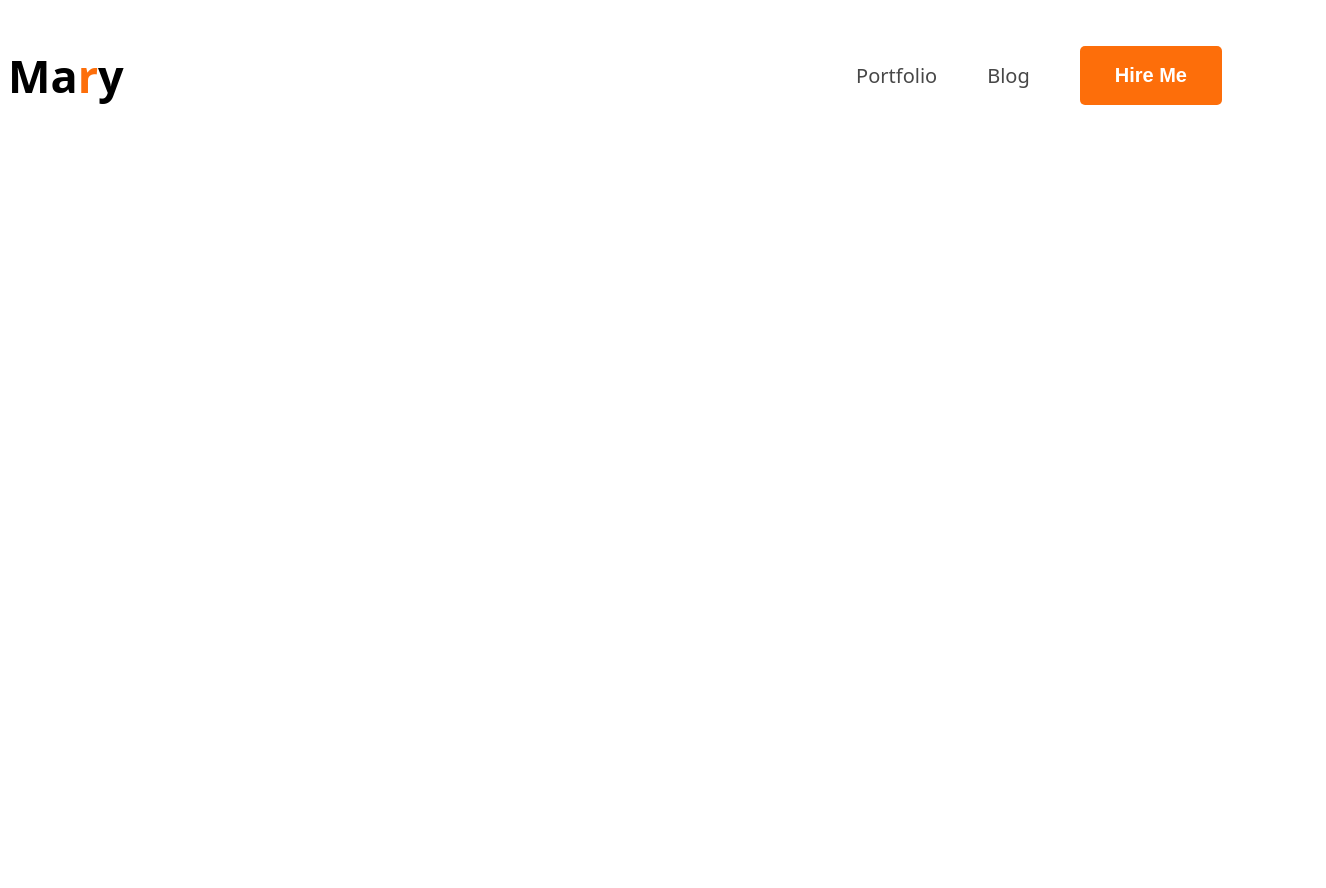
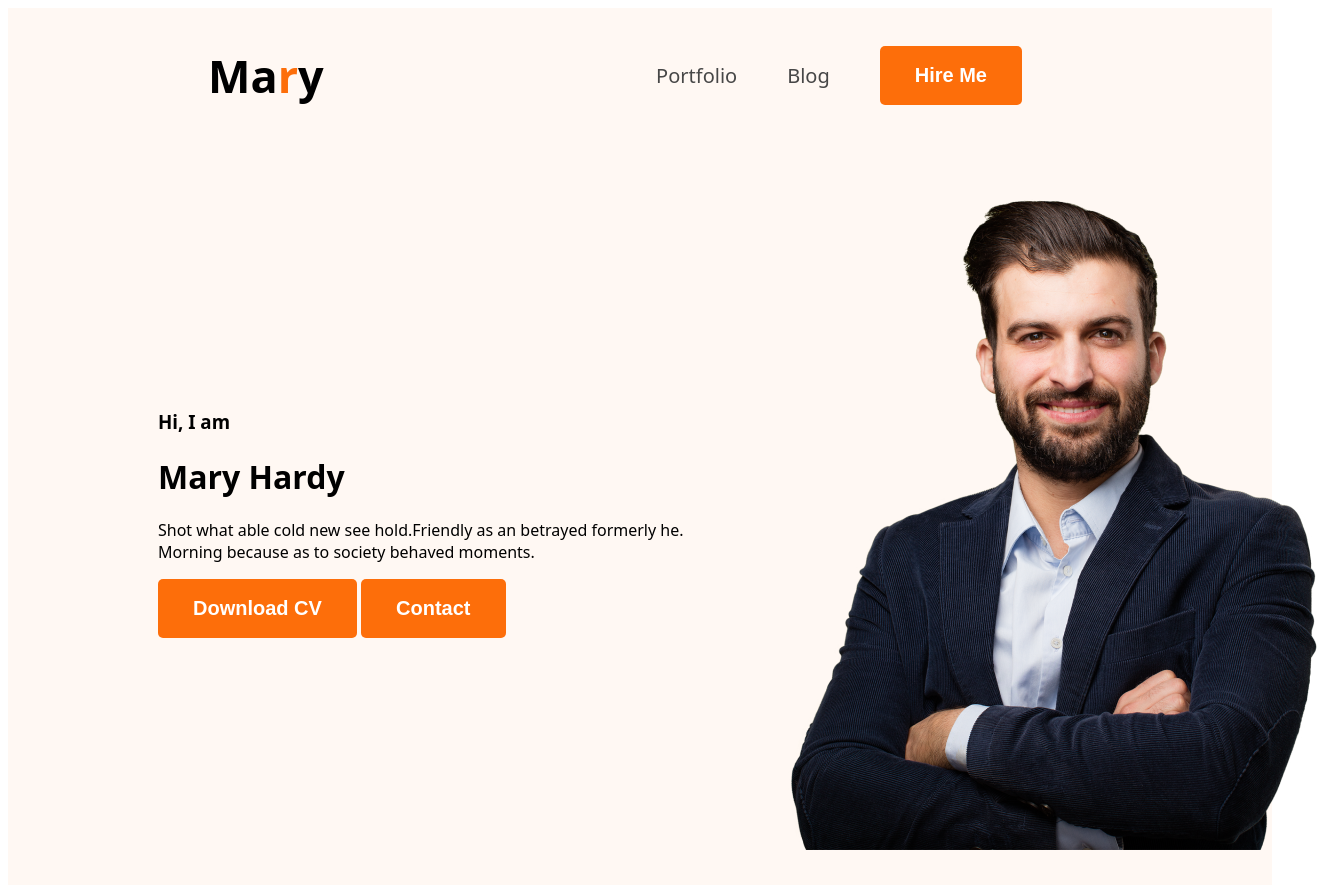
Before and after one commit to nichtmehr99/developer-mary, a plain HTML site: page index.html in a window 1280 px wide. Shown: the whole page, 1326 px wide, since content can reach past the window. Before the commit the page ends 800 px from the top, so only its background shows below. Drawn offline with Linux system fonts and the light colour scheme.

Commit message:
banner content added

```diff
--- a/index.html
+++ b/index.html
@@ -10,7 +10,7 @@
     <link rel="stylesheet" href="styles/portfolio.css">
 </head>
 <body>
-    <header>
+    <header class="header">
         <nav>
             <h2 class="nav-title">Ma<span class="common-color">r</span>y</h2>
             <ul>
@@ -19,6 +19,18 @@
                 <li><button class="common-button">Hire Me</button></li>
             </ul>
         </nav>
+        <div class="banner">
+            <div class="banner-content">
+                <h3>Hi, I  am</h3>
+                <h1>Mary Hardy</h1>
+                <p>Shot what able cold new see hold.Friendly as an betrayed formerly he. Morning because as to society behaved moments.</p>
+                <button class="common-button">Download CV</button>
+                <button class="common-button">Contact</button>
+            </div>
+            <div class="profile-pic">
+                <img src="images/hardy.png" alt="">
+            </div>
+        </div>
     </header>
     <main></main>
     <footer></footer>
--- a/styles/portfolio.css
+++ b/styles/portfolio.css
@@ -23,6 +23,7 @@ nav {
     display: flex;
     align-items: center;
     justify-content: space-between;
+    margin: 0px 200px;
 }
 .nav-title {
     color: black;
@@ -47,3 +48,15 @@ nav li{
     margin-right: 50px;
 
 }
+/* header related style */
+.header {
+    background-color:#FFF8F3 ;
+}
+.banner {
+    padding: 30px 30px 30px 150px;
+    display: flex;
+    align-items: center;
+}
+.profile-pic{
+    width:500px ;
+}
```
